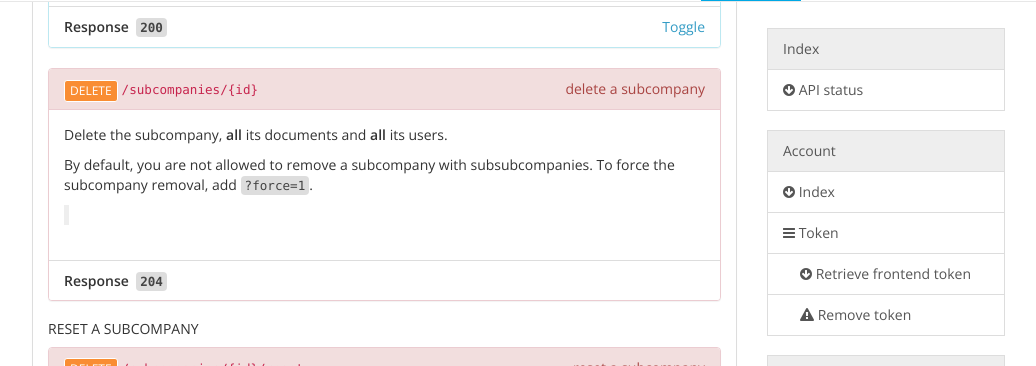
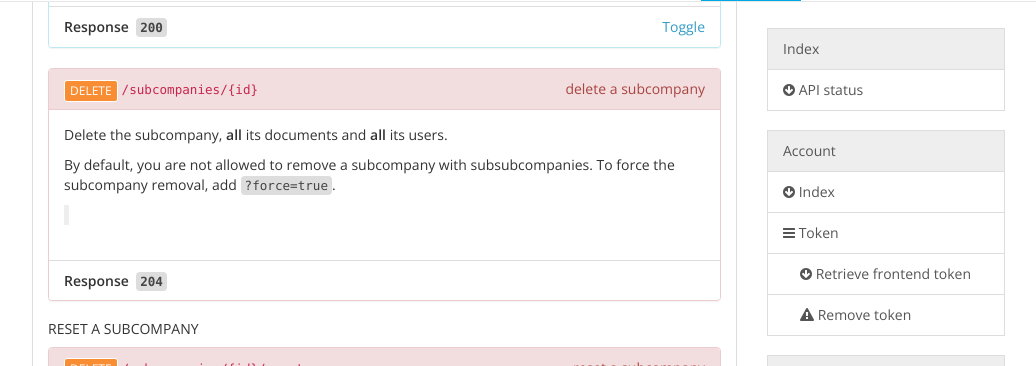
Before and after one commit to AnyFetch/developers.anyfetch.com, a Jekyll site: the page endpoints/index.html, which Jekyll copies as it is, in a window 1280 px wide and 900 px high, scrolled down 3723 px. Shown: the part 82-448 px from the top of the window, without its empty margins (133-1169 px from the left). Built offline with Jekyll 4.4.1, drawn with Linux system fonts in a browser that asks for light colours; nearby versions of some CDN libraries; Markdown is read by kramdown in place of the engine named in the settings.

Commit message:
Force can be true

```diff
--- a/endpoints/index.html
+++ b/endpoints/index.html
@@ -307,13 +307,13 @@ Name must only contain alphanumeric characters, <code>@</code>, <code>-</code> ,
     subcompany_count: <span class="hljs-number">0</span>
 }
 </code></pre></li></ul></section><section id="subcompanies-subcompany-delete" class="panel panel-danger"><div class="panel-heading"><div style="float:right"><span style="text-transform: lowercase">Delete a subcompany</span></div><div style="float:left"><a href="#subcompanies-subcompany-delete" class="btn btn-xs btn-danger">DELETE</a></div><div style="overflow:hidden"><code>/subcompanies/{id}</code></div></div><div class="panel-body"><p>Delete the subcompany, <strong>all</strong> its documents and <strong>all</strong> its users.</p>
-<p>By default, you are not allowed to remove a subcompany with subsubcompanies. To force the subcompany removal, add <code>?force=1</code>.</p>
+<p>By default, you are not allowed to remove a subcompany with subsubcompanies. To force the subcompany removal, add <code>?force=true</code>.</p>
 <blockquote>
 <ul>
 <li><code>401 Unauthorized</code>: you did not specify any credentials, or you are using a non-supported <code>Authorization</code> scheme.</li>
 <li><code>401 InvalidCredentials</code>: you did not specify a token, or your token is invalid / has been revoked.</li>
 <li><code>403 Forbidden</code>: you are not an administrator on this account.</li>
-<li><code>403 Forbidden</code>: the subcompanies has subsubcompanies and can’t be removed, use <code>?force=1</code>.</li>
+<li><code>403 Forbidden</code>: the subcompanies has subsubcompanies and can’t be removed, use <code>?force=true</code>.</li>
 <li><code>404 ResourceNotFound</code>: the subcompany does not exist, or is not available for this user.</li>
 <li><code>409 InvalidArgument</code>: <code>id</code> is not a valid id.</li>
 </ul>
```
Also changed, not shown: blueprint.md (+2 -2 lines).
